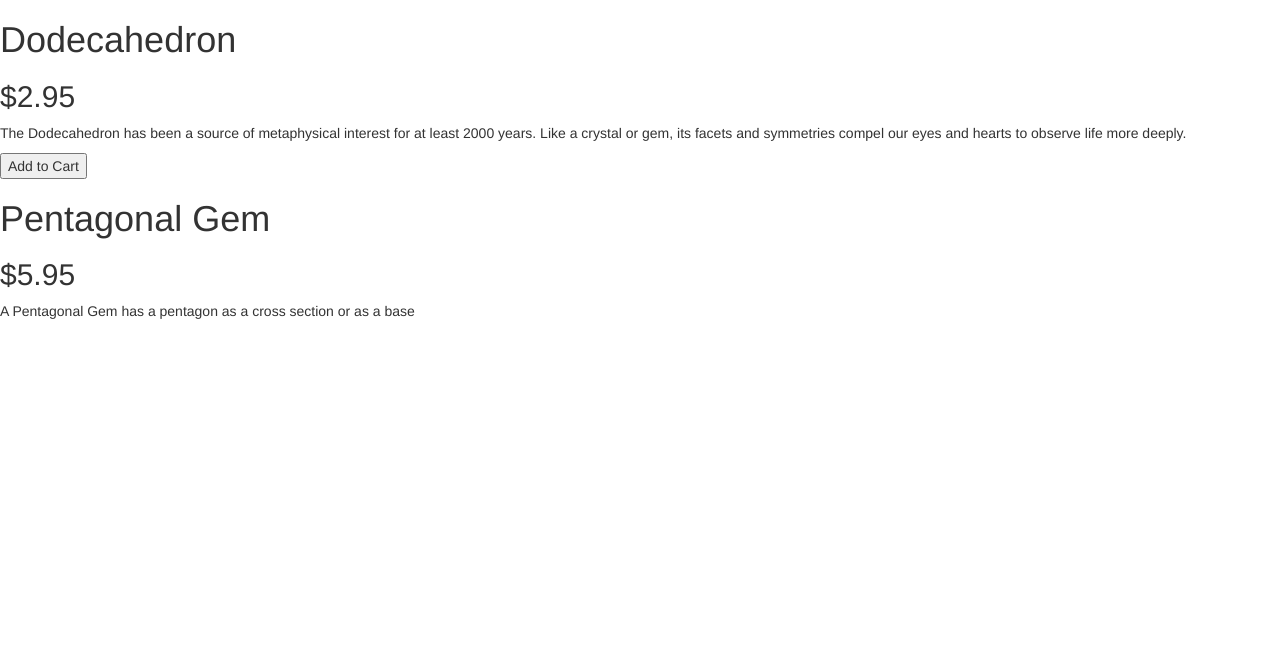
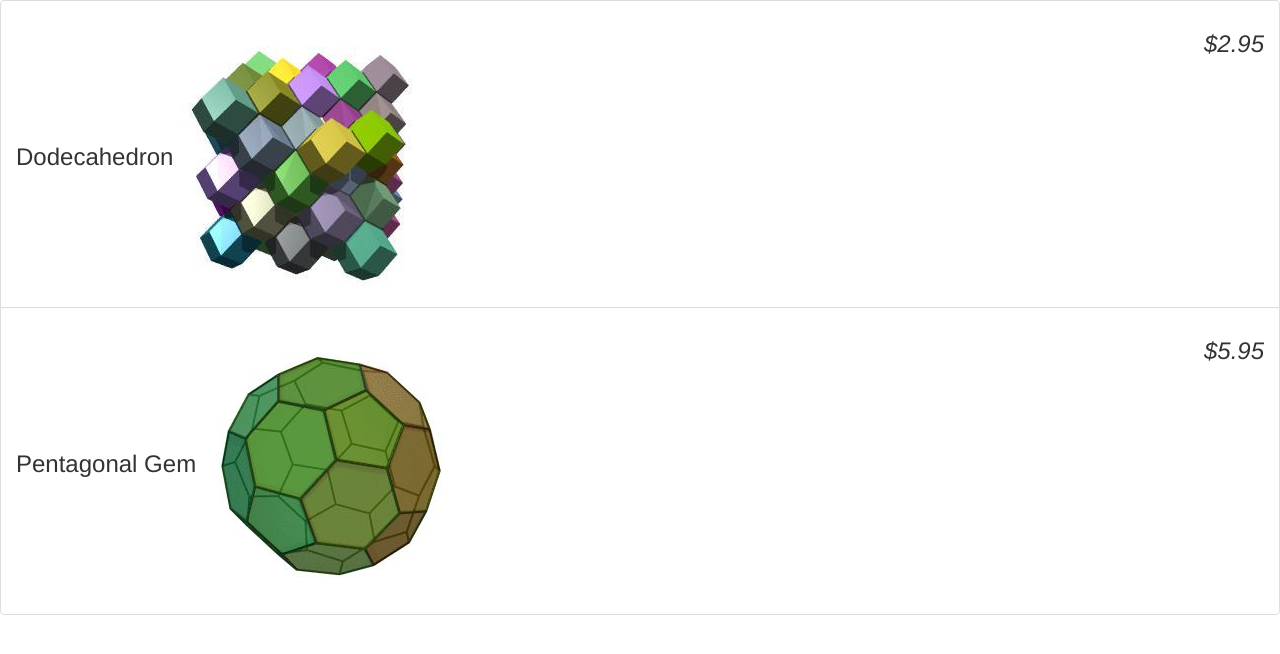
Before and after one commit to ahaight/codeschool-mean-stack, a plain HTML site: page index.html in a window 1280 px wide. Drawn offline with Linux system fonts and the light colour scheme.

Commit message:
added images for dodecahedron and pentagonal gem

```diff
--- a/app.js
+++ b/app.js
@@ -10,12 +10,22 @@
       name: "Dodecahedron",
       price: 2.95,
       description: "The Dodecahedron has been a source of metaphysical interest for at least 2000 years. Like a crystal or gem, its facets and symmetries compel our eyes and hearts to observe life more deeply.",
+      images: [
+      {
+        full: "dodecahedron-01-full.jpg",
+      }
+      ],
       canPurchase: true,
     },
     {
       name: "Pentagonal Gem",
       price: 5.95,
       description: "A Pentagonal Gem has a pentagon as a cross section or as a base",
+      images: [
+      {
+        full: "pentagonal-gem-01-full.jpg",
+      }
+      ],
       canPurchase: false,
     }
 ];
--- a/index.html
+++ b/index.html
@@ -3,14 +3,31 @@
   <head>
     <link rel="stylesheet" type="text/css" href="bootstrap.min.css" />
   </head>
+
   <body ng-controller="StoreController as store">
-    <div ng-repeat="product in store.products">
+
+    <!-- <div ng-repeat="product in store.products">
       <h1> {{product.name}} </h1>
       <h2> ${{product.price}} </h2>
       <p> {{product.description}} </p>
       <button ng-show="product.canPurchase"> Add to Cart </button>
     </div>
     <script type="text/javascript" src="angular.min.js"></script>
-    <script type="text/javascript" src="app.js"></script>
+    <script type="text/javascript" src="app.js"></script> -->
+
+    <ul class="list-group">
+      <li class="list-group-item" ng-repeat="product in store.products">
+        <h3>
+          {{product.name}}
+          <em class="pull-right">{{product.price | currency}}</em>
+          <img ng-src="{{product.images[0].full}}"/>
+          <img ng-src="{{product.images[1].full}}"/>
+        </h3>
+      </li>
+    </ul>
   </body>
+
+  <script type="text/javascript" src="angular.min.js"></script>
+  <script type="text/javascript" src="app.js"></script>
+
 </html>
```
Also changed, not shown: dodecahedron-01-full.jpg (added), pentagonal-gem-01-full.jpg (added).
